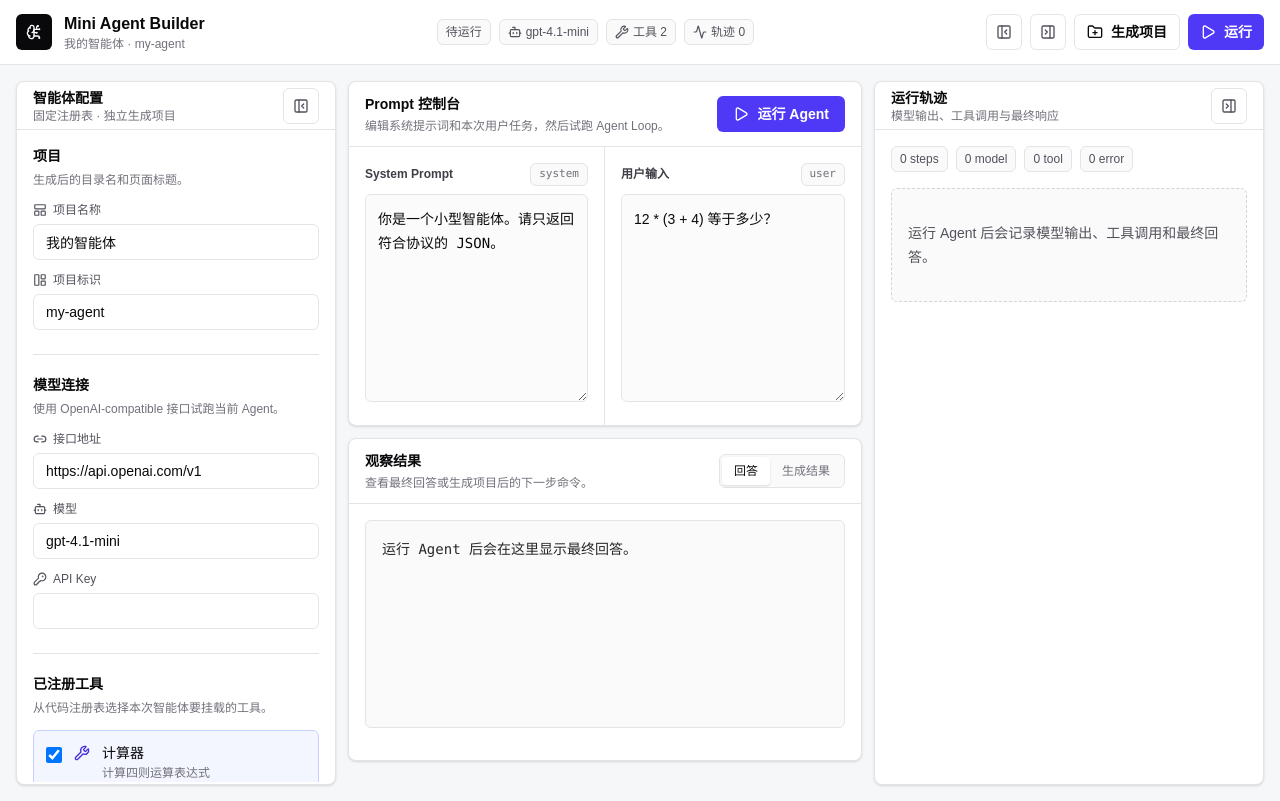
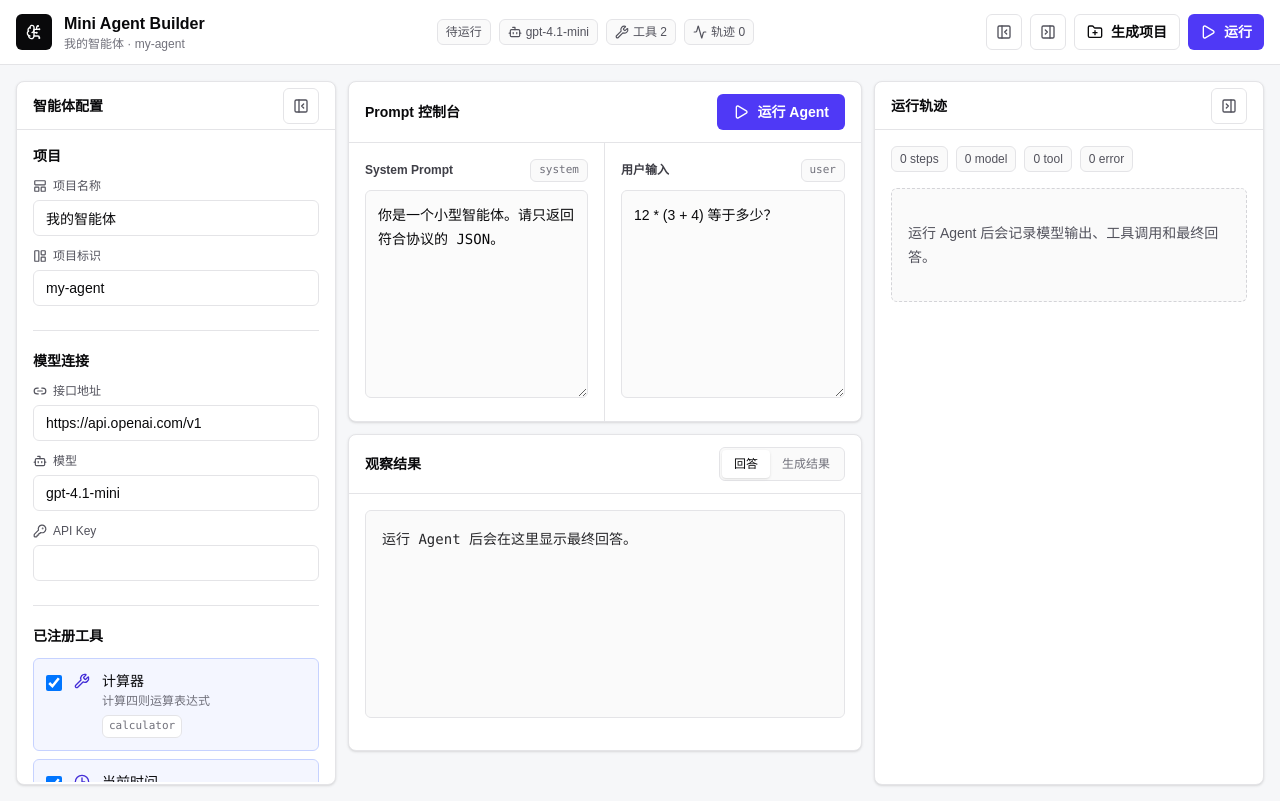
Before and after one commit to superNos/mini-agent, a Next.js app in the folder apps/builder/: page / in a window 1280 px wide. Built offline with nearby package versions, Linux system fonts and the light colour scheme.

Commit message:
style: simplify builder helper copy

```diff
--- a/apps/builder/app/page.tsx
+++ b/apps/builder/app/page.tsx
@@ -212,19 +212,8 @@ function TextField({
   );
 }
 
-function SectionHeader({
-  title,
-  description,
-}: {
-  title: string;
-  description?: string;
-}) {
-  return (
-    <div>
-      <h2 className="text-sm font-semibold text-zinc-950">{title}</h2>
-      {description ? <p className="mt-1 text-xs leading-5 text-zinc-500">{description}</p> : null}
-    </div>
-  );
+function SectionHeader({ title }: { title: string }) {
+  return <h2 className="text-sm font-semibold text-zinc-950">{title}</h2>;
 }
 
 function ConfigSidebar({
@@ -303,7 +292,6 @@ function ConfigSidebar({
       <div className="flex h-12 items-center justify-between border-b border-zinc-200 px-4">
         <div className="min-w-0">
           <p className="text-sm font-semibold text-zinc-950">智能体配置</p>
-          <p className="truncate text-xs text-zinc-500">固定注册表 · 独立生成项目</p>
         </div>
         <IconButton label="收起配置" onClick={onToggleCollapse}>
           <PanelLeftClose className="h-4 w-4" aria-hidden="true" />
@@ -312,7 +300,7 @@ function ConfigSidebar({
 
       <div className="max-h-none space-y-6 overflow-auto p-4 lg:max-h-[calc(100vh-148px)]">
         <section className="space-y-3">
-          <SectionHeader title="项目" description="生成后的目录名和页面标题。" />
+          <SectionHeader title="项目" />
           <TextField
             name="projectName"
             label="项目名称"
@@ -330,7 +318,7 @@ function ConfigSidebar({
         </section>
 
         <section className="space-y-3 border-t border-zinc-200 pt-5">
-          <SectionHeader title="模型连接" description="使用 OpenAI-compatible 接口试跑当前 Agent。" />
+          <SectionHeader title="模型连接" />
           <TextField
             name="baseUrl"
             label="接口地址"
@@ -358,7 +346,7 @@ function ConfigSidebar({
         </section>
 
         <section className="space-y-3 border-t border-zinc-200 pt-5">
-          <SectionHeader title="已注册工具" description="从代码注册表选择本次智能体要挂载的工具。" />
+          <SectionHeader title="已注册工具" />
           <div className="space-y-2">
             {TOOL_OPTIONS.map(({ id, label, description, Icon }) => {
               const checked = state.selectedTools.includes(id);
@@ -399,10 +387,9 @@ function ConfigSidebar({
         </section>
 
         <section className="space-y-3 border-t border-zinc-200 pt-5">
-          <SectionHeader title="技能" description="技能同样来自固定注册表，按本次 Agent 需要启用。" />
+          <SectionHeader title="技能" />
           <div className="rounded-md border border-dashed border-zinc-300 bg-zinc-50 px-3 py-4 text-sm leading-6 text-zinc-600">
-            暂无已注册技能。学习时可在 <code className="font-mono text-zinc-800">apps/builder/src/skills</code>{" "}
-            新增技能，并在注册表中启用。
+            暂无已注册技能
           </div>
         </section>
 
@@ -442,7 +429,6 @@ function PromptEditor({
       <div className="flex flex-wrap items-center justify-between gap-3 border-b border-zinc-200 px-4 py-3">
         <div>
           <h2 className="text-sm font-semibold text-zinc-950">Prompt 控制台</h2>
-          <p className="mt-1 text-xs text-zinc-500">编辑系统提示词和本次用户任务，然后试跑 Agent Loop。</p>
         </div>
         <button
           type="button"
@@ -514,7 +500,6 @@ function ObservationWorkspace({
       <div className="flex flex-wrap items-center justify-between gap-3 border-b border-zinc-200 px-4 py-3">
         <div>
           <h2 className="text-sm font-semibold text-zinc-950">观察结果</h2>
-          <p className="mt-1 text-xs text-zinc-500">查看最终回答或生成项目后的下一步命令。</p>
         </div>
         <div className="inline-flex rounded-md border border-zinc-200 bg-zinc-50 p-0.5">
           <button
@@ -778,7 +763,6 @@ function TraceSidebar({
       <div className="flex h-12 items-center justify-between border-b border-zinc-200 px-4">
         <div className="min-w-0">
           <p className="text-sm font-semibold text-zinc-950">运行轨迹</p>
-          <p className="truncate text-xs text-zinc-500">模型输出、工具调用与最终响应</p>
         </div>
         <IconButton label="收起轨迹" onClick={onToggleCollapse}>
           <PanelRightClose className="h-4 w-4" aria-hidden="true" />
```
